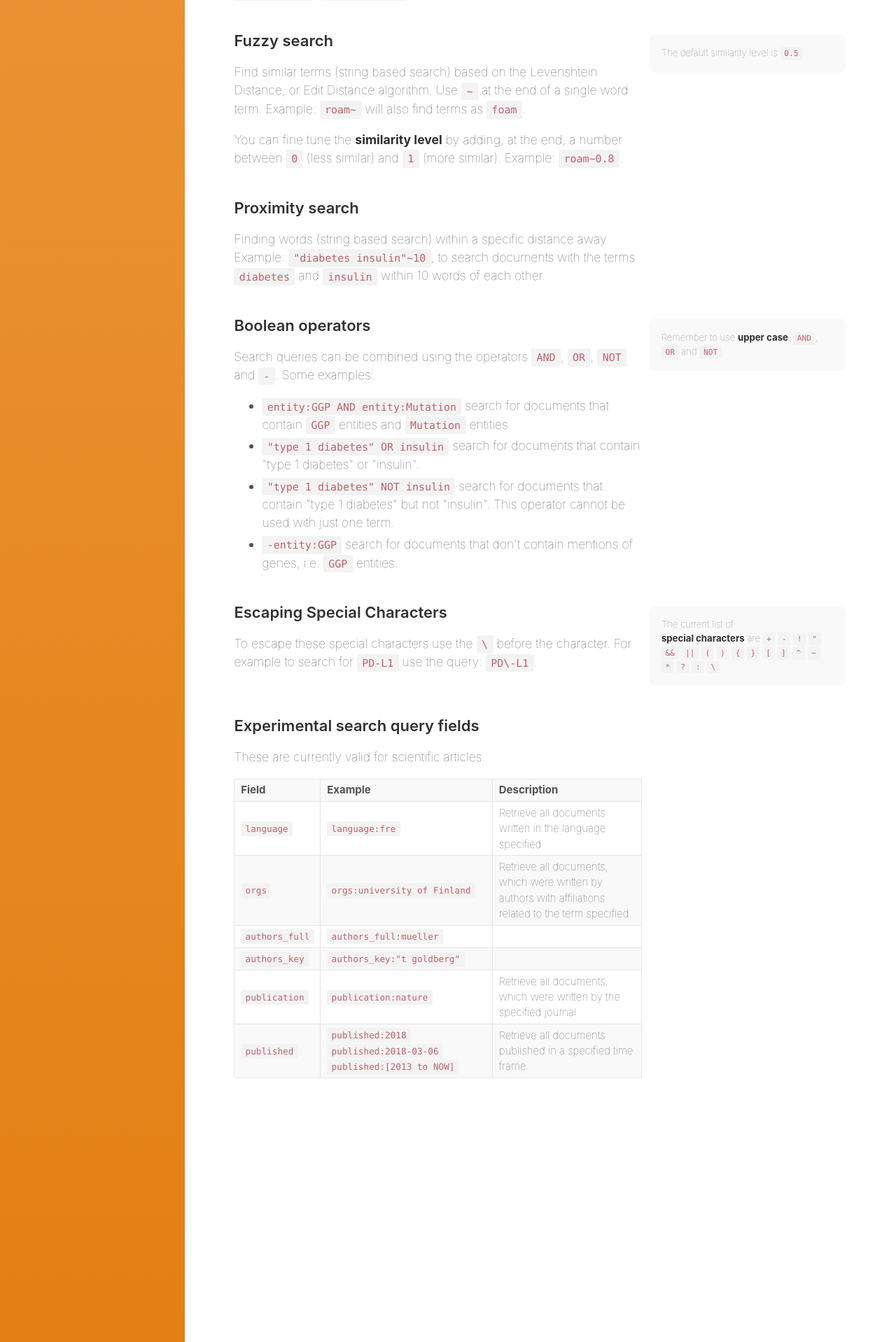
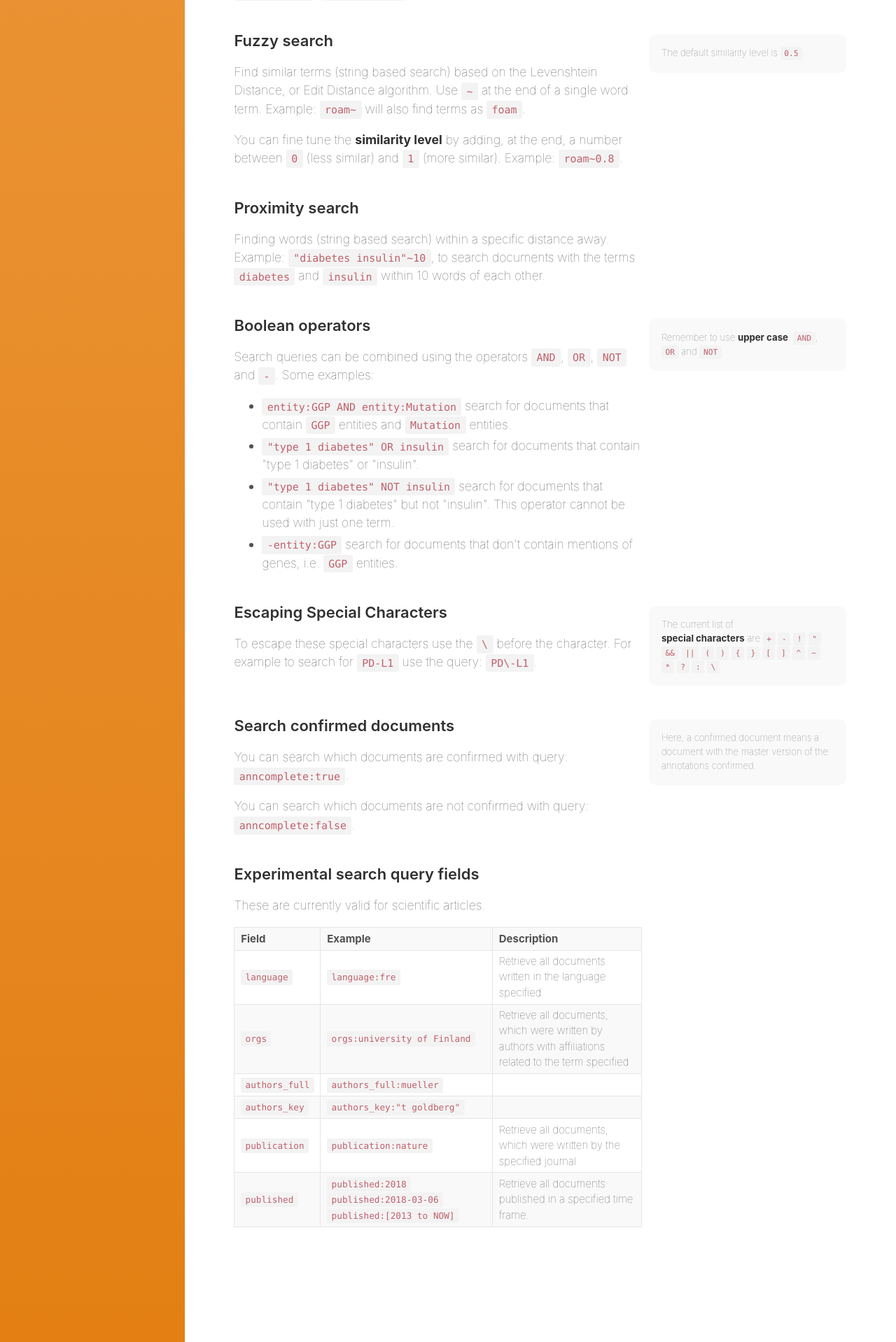
Before and after one commit to tagtogorg/tagtog-doc, a Jekyll site: the page built from search-queries.md, in a window 1280 px wide. Shown: the part 1680-3598 px from the top of the page at 70% size. Built offline with Jekyll 4.4.1, drawn with Linux system fonts in a browser that asks for light colours; nearby versions of some CDN libraries.

Commit message:
- Use python3. - Add anncomplete to options for search.

```diff
--- a/search-queries.md
+++ b/search-queries.md
@@ -114,6 +114,15 @@ api_project: yourProjectName
 </div>
 
 <div class="two-third-col">
+  <h3>Search confirmed documents</h3>
+  <p>You can search which documents are confirmed with query: <code>anncomplete:true</code>.</p>
+  <p>You can search which documents are not confirmed with query: <code>anncomplete:false</code>.</p>
+</div>
+<div class="one-third-col">
+  {% include message.html message="Here, a confirmed document means a document with the master version of the annotations confirmed." %}
+</div>
+
+<div class="two-third-col">
   <h3>Experimental search query fields</h3>
   <p>These are currently valid for scientific articles.</p>
   <table style="width:100%">
```
Also changed, not shown: API.md (+5 -5 lines).
